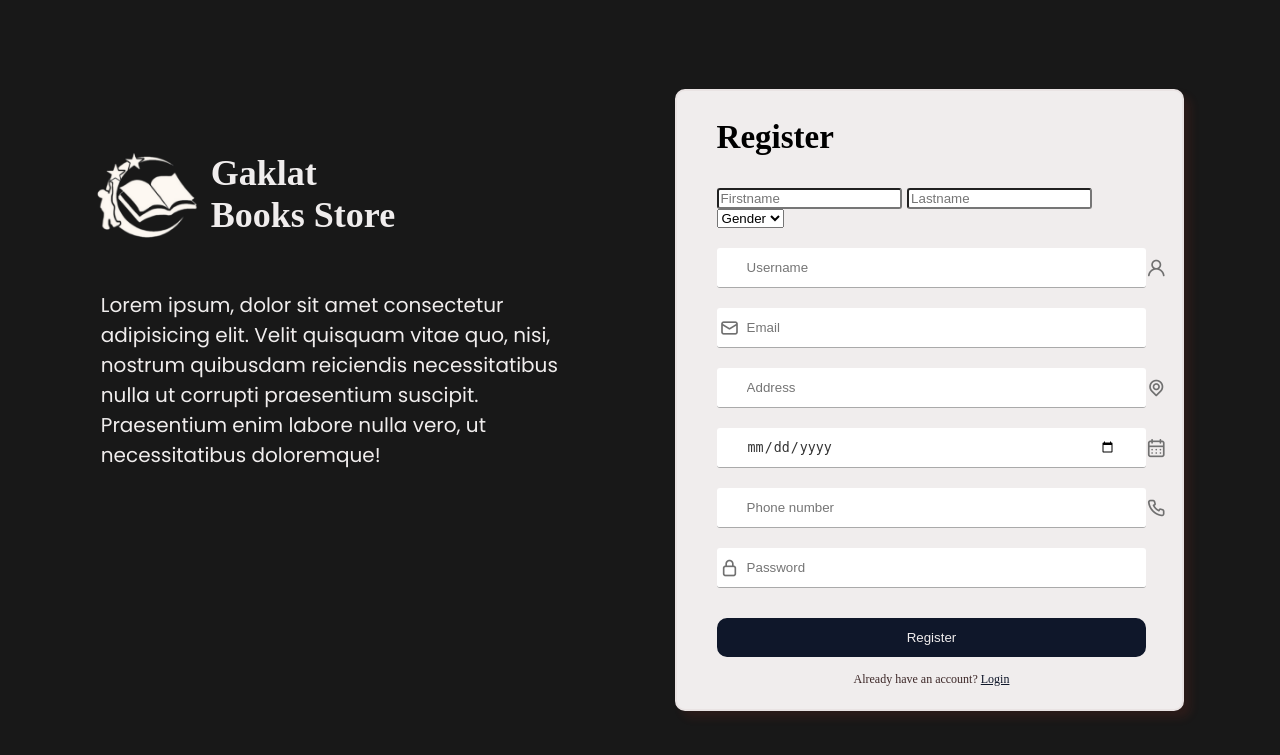
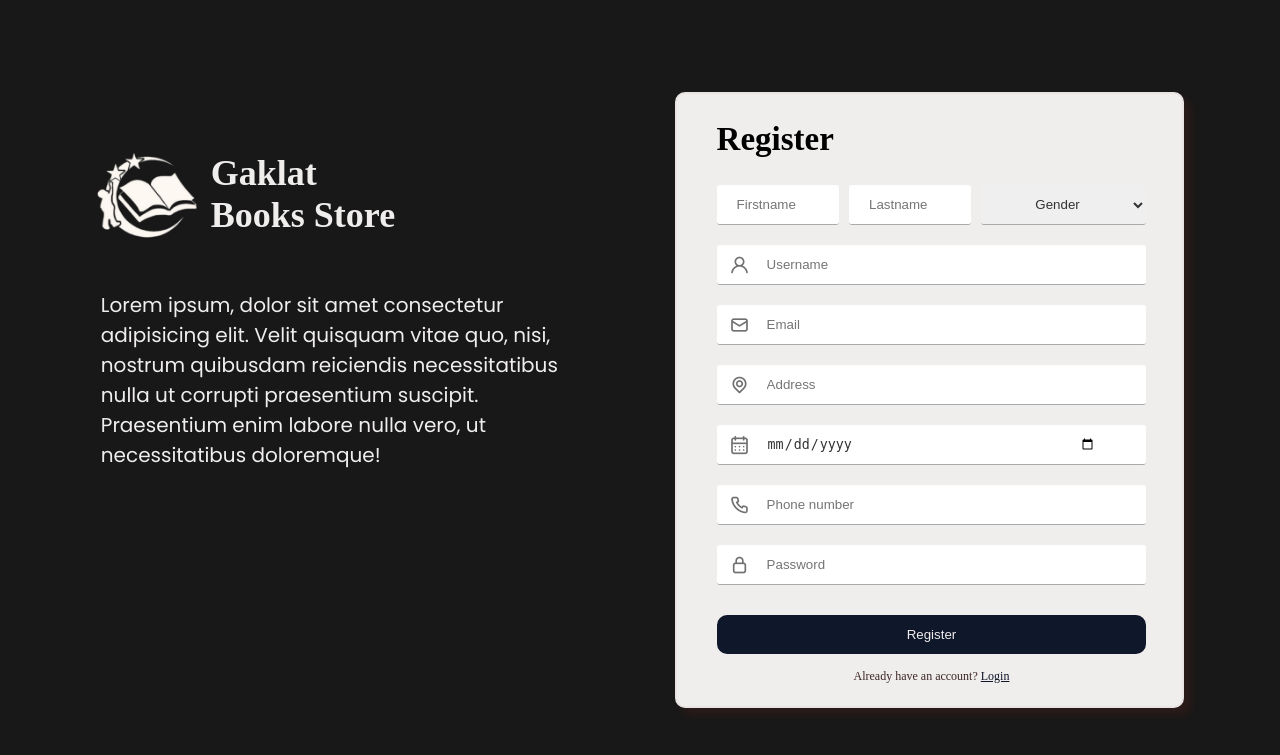
Before and after one commit to ShunMeizz/Book_Store, a PHP site: page /register.php in a window 1280 px wide. Shown: the top 755 px of the page. Run offline with PHP 8.4, Linux system fonts and the light colour scheme; some web fonts are replaced.

Commit message:
Update Registration_Login.css

```diff
--- a/css/Registration_Login.css
+++ b/css/Registration_Login.css
@@ -108,25 +108,35 @@ body {
   text-align: center;
 }
 
-input {
-  border-radius: 3px;
-}
-
 .input_box {
   position: relative;
   margin-top: 20px;
   width: 100%;
   height: 40px;
 }
-.input_box input {
+.input_box1 {
+  display: flex;
+  margin-top: 10px;
+  width: 100%;
+  height: 40px;
+}
+.input_box1 input {
+  margin-right: 10px;
+  padding: 0 20px;
+}
+input {
+  width: 100%;
+}
+input,
+select {
   height: 100%;
-  width: 100%;
   border: none;
   outline: none;
-  padding: 0 30px;
+  padding: 0 50px;
   color: #333;
   transition: all 0.2s ease;
   border-bottom: 1.5px solid #aaaaaa;
+  border-radius: 3px;
 }
 
 .input_box input:focus {
@@ -142,12 +152,21 @@ input {
 }
 
 .input_box i.email,
-.input_box i.password {
+.input_box i.password,
+.input_box i.calendar,
+.input_box i.phone,
+.input_box i.user,
+.input_box i.address {
   left: 3px;
+  padding: 0 10px;
 }
 
 .input_box input:focus ~ i.email,
-.input_box input:focus ~ i.password {
+.input_box input:focus ~ i.password,
+.input_box input:focus ~ i.calendar,
+.input_box input:focus ~ i.user,
+.input_box input:focus ~ i.phone,
+.input_box input:focus ~ i.address {
   color: #7d2ae8;
 }
 
@@ -218,8 +237,15 @@ input {
   transform: scale(0.98);
 }
 
-.error_message {
+.error_message,
+.success_message {
   font-size: 10px;
-  color: red;
+  font-family: "Lucida Sans";
+  padding-left: 40px;
+  color: rgb(255, 64, 64);
   font-weight: 500;
 }
+
+.success_message {
+  color: rgb(102, 255, 64);
+}
```
